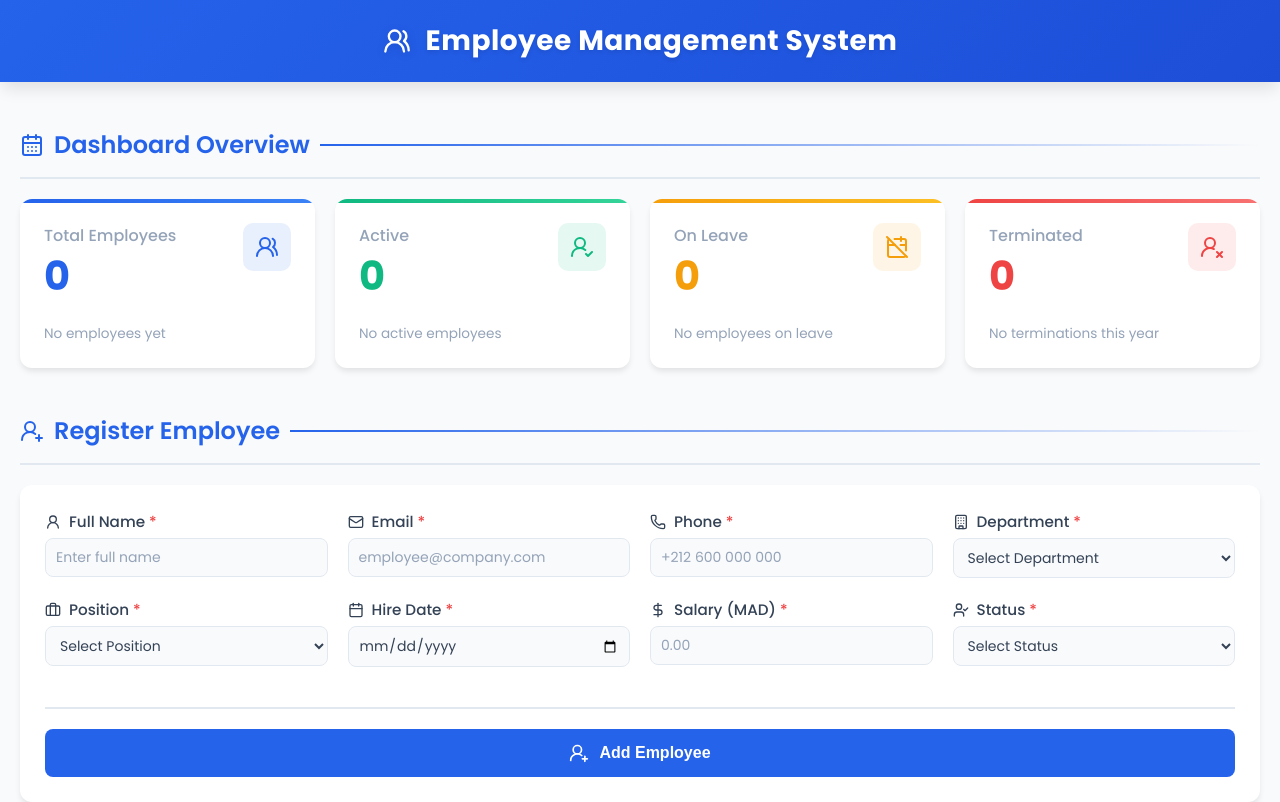
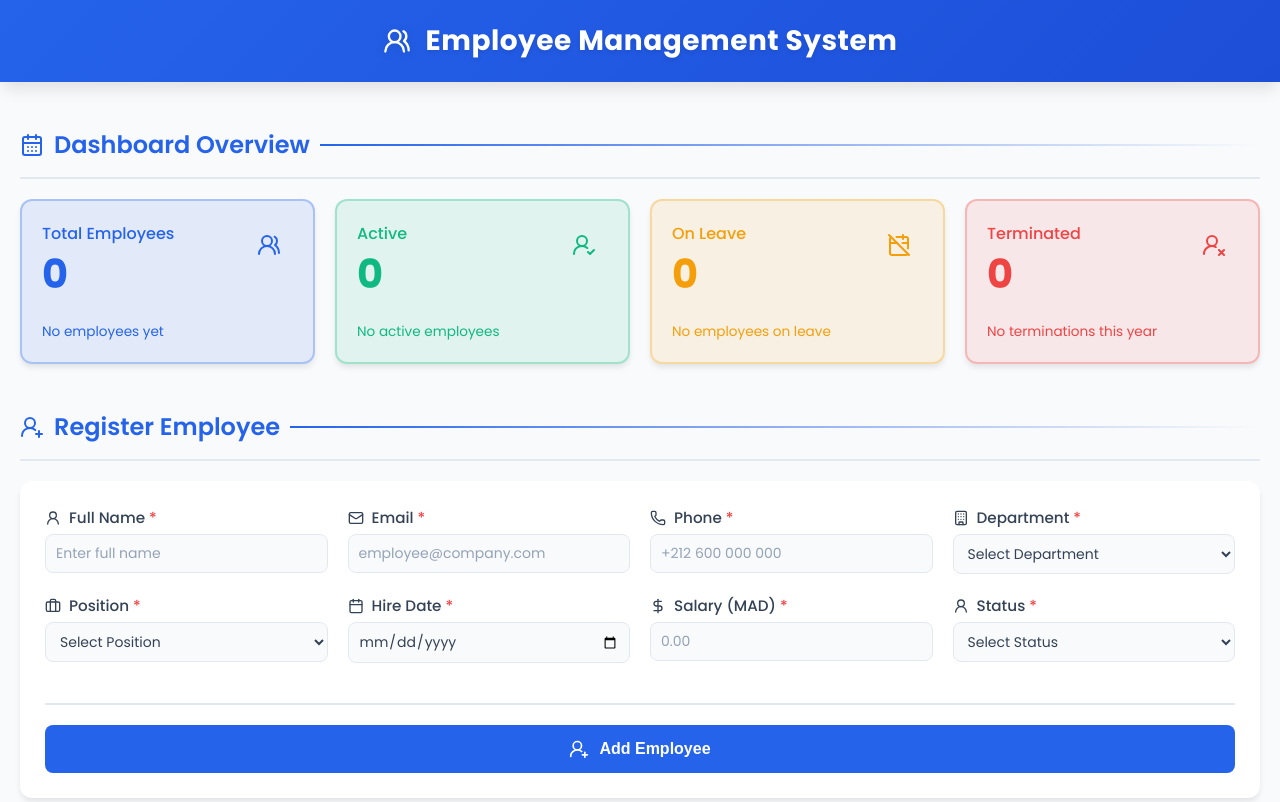
Before and after one commit to RTHILAA/EMPLOYEES-MANAGEMENT-APP, a React (Create React App) app: page / in a window 1280 px wide. Shown: the top 802 px of the page. Built offline with nearby package versions, Linux system fonts and the light colour scheme.

Commit message:
update project

```diff
--- a/src/App.css
+++ b/src/App.css
@@ -51,7 +51,8 @@ body {
   gap: 15px;
   max-width: 1200px;
   margin: 0 auto;
-    padding: 0 20px; /* Padding ajouté ici */
+  padding: 0 20px;
+  /* Padding ajouté ici */
 }
 
 .header-icon {
@@ -75,6 +76,7 @@ body {
     opacity: 0;
     transform: translateY(10px);
   }
+
   to {
     opacity: 1;
     transform: translateY(0);
@@ -86,6 +88,7 @@ body {
     opacity: 0;
     transform: translateX(-20px);
   }
+
   to {
     opacity: 1;
     transform: translateX(0);
@@ -96,24 +99,37 @@ body {
   0% {
     transform: scale(1);
   }
+
   50% {
     transform: scale(1.05);
   }
+
   100% {
     transform: scale(1);
   }
 }
 
 @keyframes shake {
-  0%, 100% { transform: translateX(0); }
-  25% { transform: translateX(-5px); }
-  75% { transform: translateX(5px); }
+
+  0%,
+  100% {
+    transform: translateX(0);
+  }
+
+  25% {
+    transform: translateX(-5px);
+  }
+
+  75% {
+    transform: translateX(5px);
+  }
 }
 
 @keyframes highlightSearch {
   0% {
     background-color: rgba(245, 158, 11, 0.3);
   }
+
   100% {
     background-color: transparent;
   }
@@ -165,13 +181,11 @@ body {
 
 /* Stats Card Styles */
 .stats-card {
-  background: white;
+  border: 2px solid transparent;
   border-radius: 12px;
-  padding: 24px;
+  padding: 20px;
   box-shadow: var(--shadow-md);
   transition: var(--transition-default);
-  position: relative;
-  overflow: hidden;
   animation: slideIn 0.4s ease-out;
 }
 
@@ -180,29 +194,28 @@ body {
   box-shadow: var(--shadow-lg);
 }
 
-.stats-card::before {
-  content: '';
-  position: absolute;
-  top: 0;
-  left: 0;
-  right: 0;
-  height: 4px;
+.stats-card.primary {
+  color: var(--primary-color);
+  border-color: rgba(37, 99, 235, 0.3);
+  background-color: rgba(37, 99, 235, 0.1);
 }
 
-.stats-card.primary::before {
-  background: linear-gradient(90deg, var(--primary-color), #3b82f6);
+.stats-card.success {
+  color: var(--success-color);
+  border-color: rgba(16, 185, 129, 0.3);
+  background-color: rgba(16, 185, 129, 0.1);
 }
 
-.stats-card.success::before {
-  background: linear-gradient(90deg, var(--success-color), #34d399);
+.stats-card.warning {
+  color: var(--warning-color);
+  border-color: rgba(245, 158, 11, 0.3);
+  background-color: rgba(245, 158, 11, 0.1);
 }
 
-.stats-card.warning::before {
-  background: linear-gradient(90deg, var(--warning-color), #fbbf24);
-}
-
-.stats-card.danger::before {
-  background: linear-gradient(90deg, var(--danger-color), #f87171);
+.stats-card.danger {
+  color: var(--danger-color);
+  border-color: rgba(239, 68, 68, 0.3);
+  background-color: rgba(239, 68, 68, 0.1);
 }
 
 .stats-card-header {
@@ -222,22 +235,18 @@ body {
 }
 
 .stats-card.primary .stats-card-icon {
-  background-color: rgba(37, 99, 235, 0.1);
   color: var(--primary-color);
 }
 
 .stats-card.success .stats-card-icon {
-  background-color: rgba(16, 185, 129, 0.1);
   color: var(--success-color);
 }
 
 .stats-card.warning .stats-card-icon {
-  background-color: rgba(245, 158, 11, 0.1);
   color: var(--warning-color);
 }
 
 .stats-card.danger .stats-card-icon {
-  background-color: rgba(239, 68, 68, 0.1);
   color: var(--danger-color);
 }
 
@@ -266,17 +275,15 @@ body {
 
 .stats-card-title {
   font-size: 1rem;
-  color: var(--secondary-color);
   font-weight: 500;
   margin-bottom: 8px;
 }
 
 .stats-card-trend {
-  font-size: 0.85rem;
-  color: #94a3b8;
   display: flex;
   align-items: center;
-  gap: 6px;
+  gap: 5px;
+  font-size: 0.85rem;
 }
 
 /* Styles pour les labels avec icônes */
@@ -300,7 +307,8 @@ body {
 /* Form Styles - 4 inputs par ligne */
 .form-group form {
   display: grid;
-  grid-template-columns: repeat(4, 1fr); /* 4 colonnes égales */
+  grid-template-columns: repeat(4, 1fr);
+  /* 4 colonnes égales */
   gap: 20px;
   margin: 0;
   padding: 25px;
@@ -362,7 +370,8 @@ body {
 
 /* Actions du formulaire - toute la largeur */
 .form-actions {
-  grid-column: 1 / -1; /* Prend toutes les 4 colonnes */
+  grid-column: 1 / -1;
+  /* Prend toutes les 4 colonnes */
   display: flex;
   gap: 15px;
   margin-top: 20px;
@@ -599,10 +608,21 @@ body {
 }
 
 /* Animation delays for staggering effects */
-.stats-card:nth-child(1) { animation-delay: 0.1s; }
-.stats-card:nth-child(2) { animation-delay: 0.2s; }
-.stats-card:nth-child(3) { animation-delay: 0.3s; }
-.stats-card:nth-child(4) { animation-delay: 0.4s; }
+.stats-card:nth-child(1) {
+  animation-delay: 0.1s;
+}
+
+.stats-card:nth-child(2) {
+  animation-delay: 0.2s;
+}
+
+.stats-card:nth-child(3) {
+  animation-delay: 0.3s;
+}
+
+.stats-card:nth-child(4) {
+  animation-delay: 0.4s;
+}
 
 /* Search and Filters Section */
 .search-filters-section {
--- a/src/App.js
+++ b/src/App.js
@@ -14,7 +14,6 @@ import {
   Mail,
   Phone,
   Building,
-  UserCheck,
   UsersRound,
   UserRoundCheck,
   UserRoundX,
@@ -517,7 +516,7 @@ export default function App() {
 
               <div>
                 <label htmlFor="status" className="label-with-icon">
-                  <UserCheck size={16} />
+                  <UserRound size={16} />
                   <span>Status <span className="star">*</span></span>
                 </label>
                 <select
@@ -643,7 +642,7 @@ export default function App() {
 
                 <div className="filter-group">
                   <label className="filter-label">
-                    <UserCheck size={16} />
+                    <UserRound size={16} />
                     <span>Status</span>
                   </label>
                   <select
```
Lines whose indentation alone changed are shown as unchanged.
